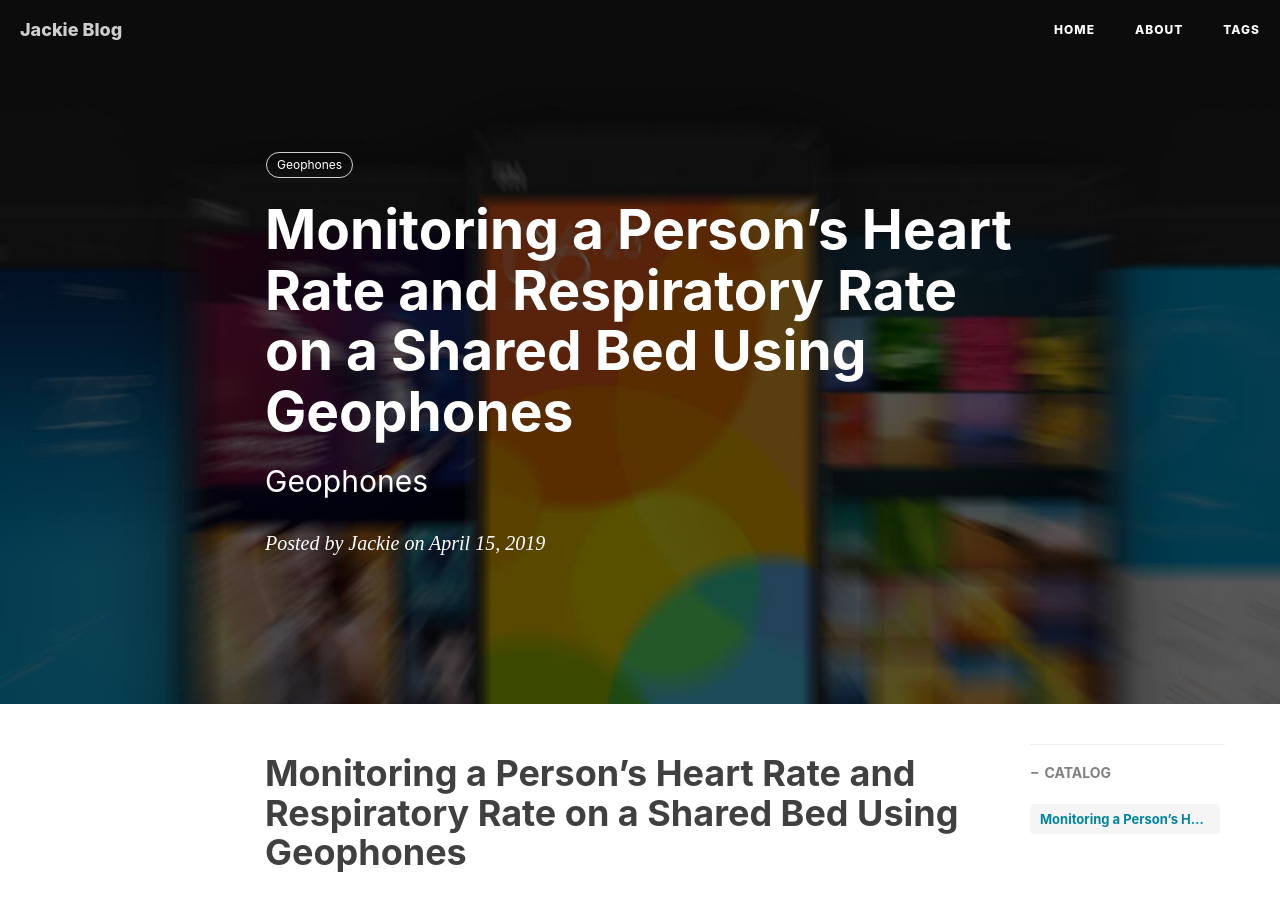
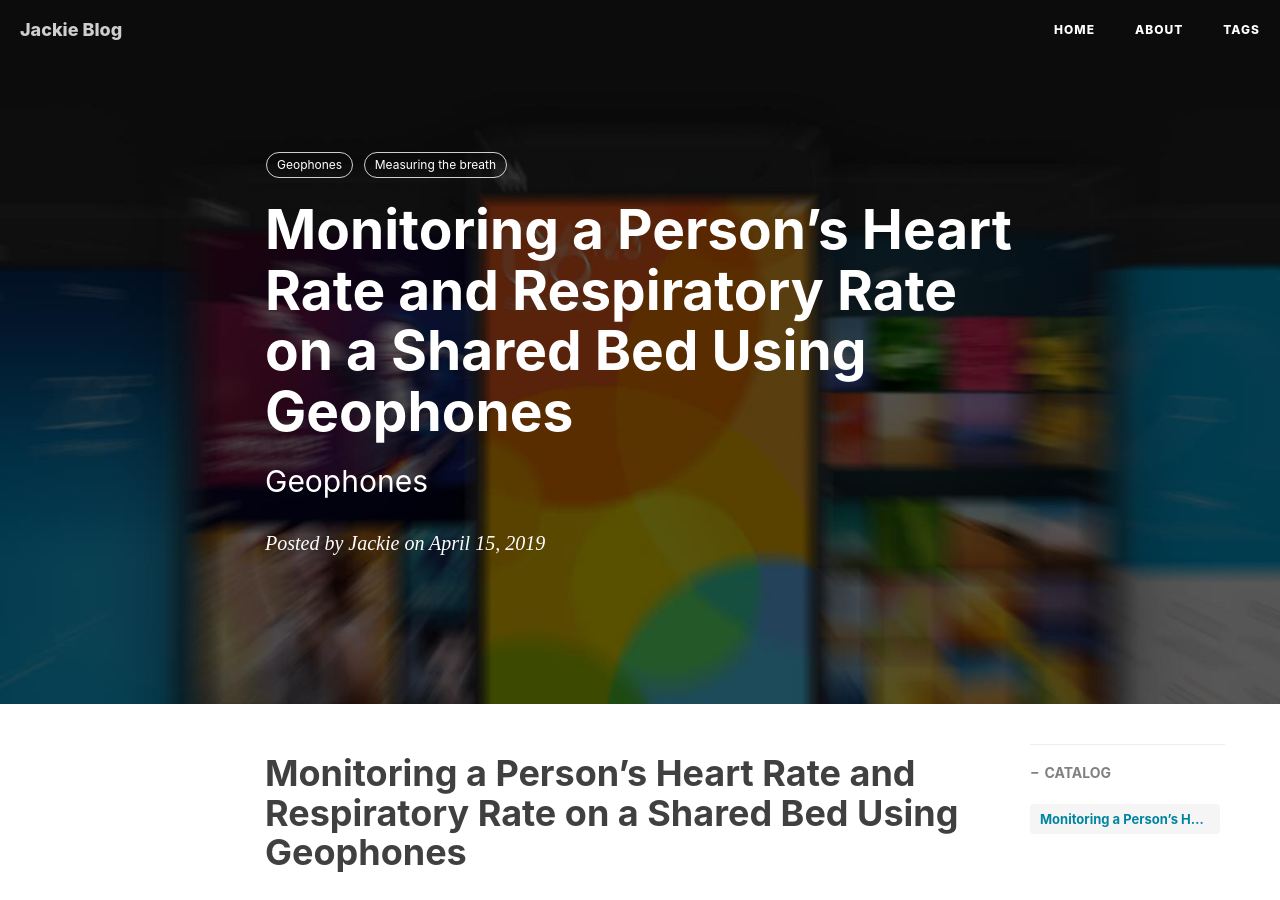
Before and after one commit to a416485164/a416485164.github.io, a Jekyll site: the page built from _posts/2019-4-15-Measuring the breath by a geophone.md, in a window 1280 px wide and 900 px high. Built offline with Jekyll 4.4.1, drawn with Linux system fonts in a browser that asks for light colours; nearby versions of some CDN libraries; comment, search, counter and statistics services are not loaded.

Commit message:
Update 2019-4-15-Measuring the breath by a geophone.md

```diff
--- a/_posts/2019-4-15-Measuring the breath by a geophone.md
+++ b/_posts/2019-4-15-Measuring the breath by a geophone.md
@@ -8,6 +8,7 @@ header-img: img/post-bg-miui-ux.jpg
 catalog: true
 tags:
     - Geophones
+    - Measuring the breath
 ---
 
 # Monitoring a Person’s Heart Rate and Respiratory Rate on a Shared Bed Using Geophones
```
